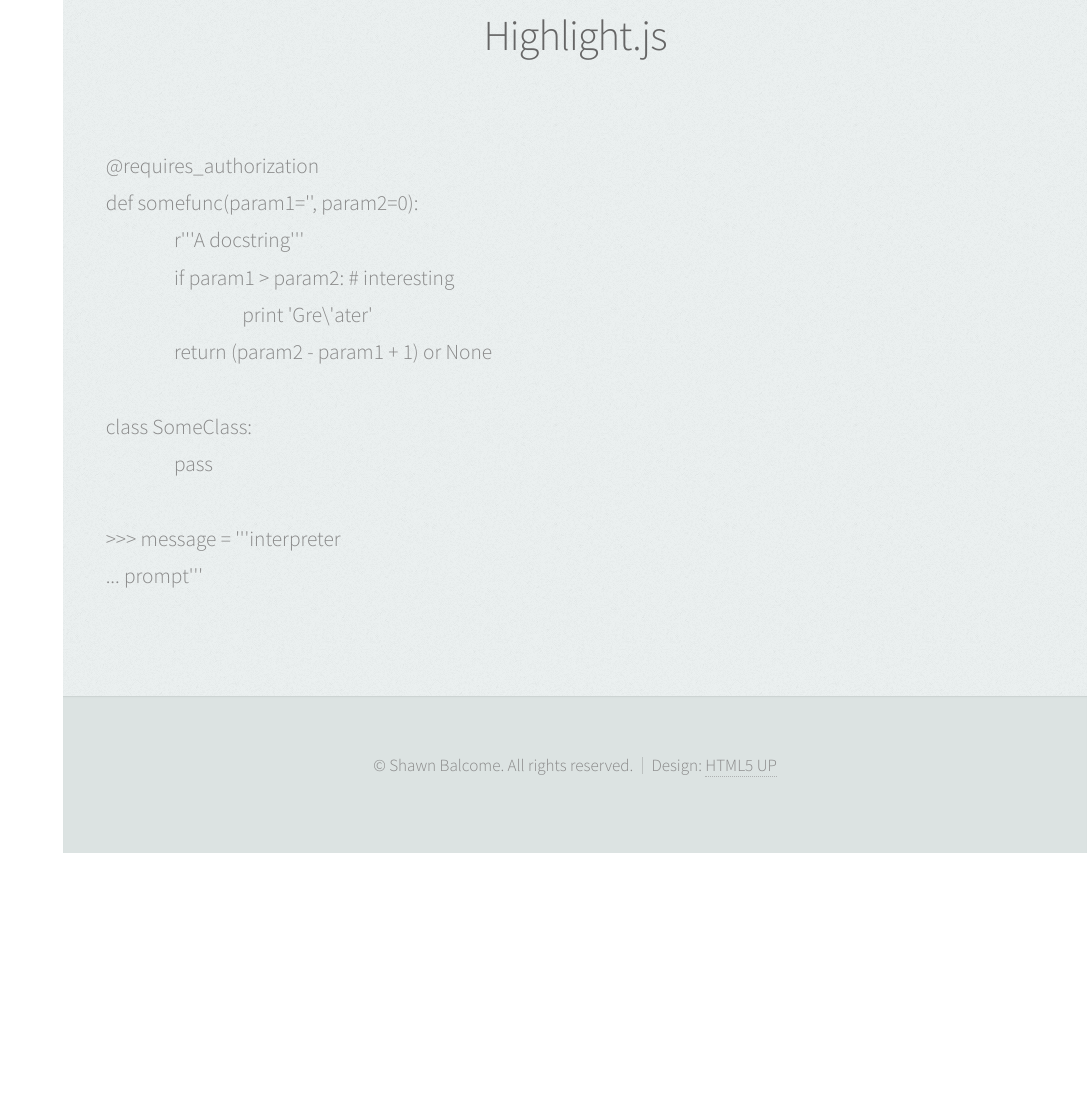
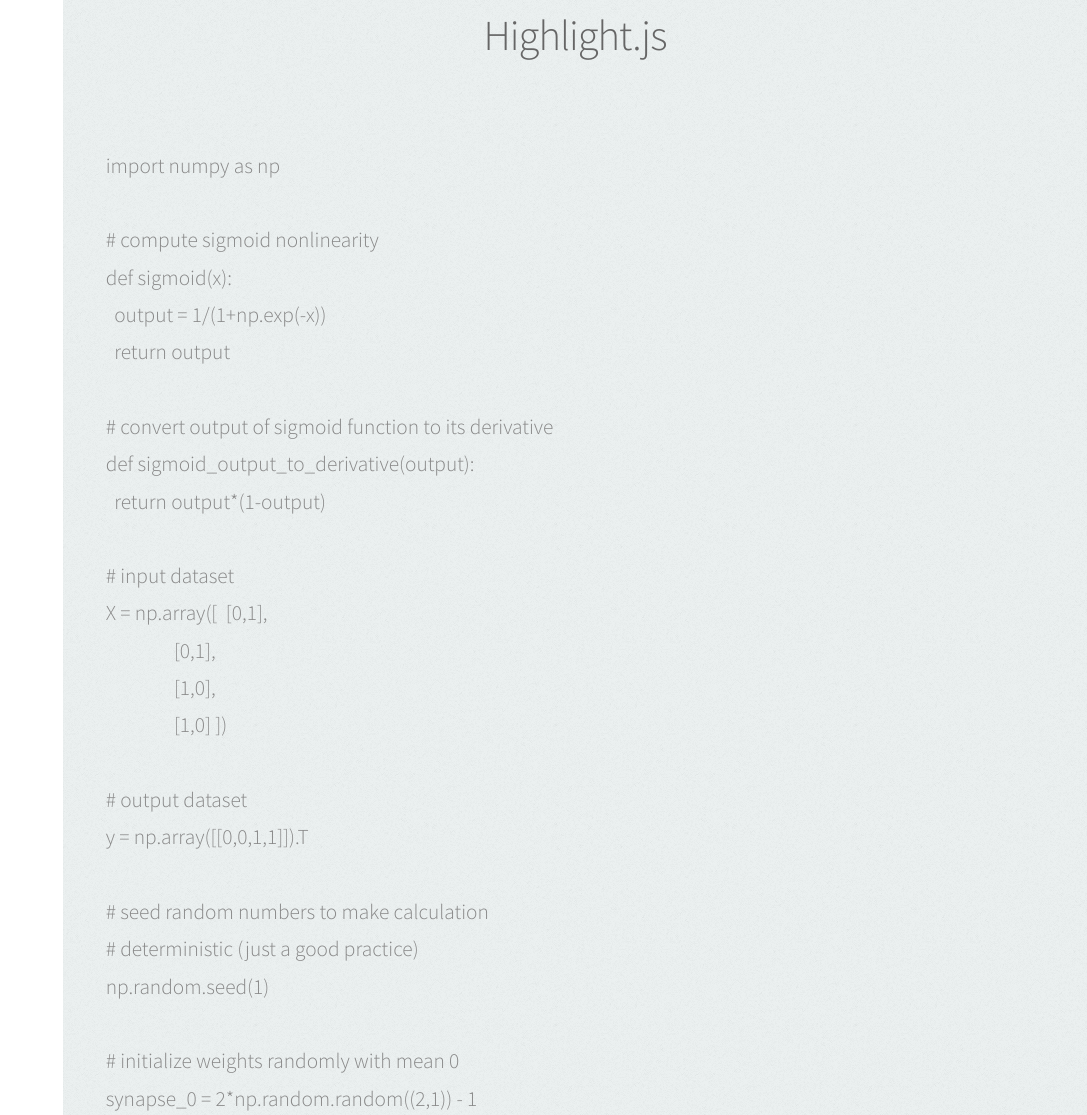
Before and after one commit to balcomes/balcomes.github.io, a plain HTML site: page index.html in a window 1280 px wide. Shown: the part 816-1931 px from the top of the page, without its empty margins (193-1280 px from the left). Before the commit the page ends 1669 px from the top, so only its background shows below. Drawn offline with nearby package versions, Linux system fonts and the light colour scheme; some packages are replaced by stand-ins of ours; a small style sheet from the web is missing.

Commit message:
NN example

```diff
--- a/index.html
+++ b/index.html
@@ -94,18 +94,52 @@
 							</header>
 							<div align="left">
 								<pre><code>
-@requires_authorization
-def somefunc(param1='', param2=0):
-		r'''A docstring'''
-		if param1 > param2: # interesting
-				print 'Gre\'ater'
-		return (param2 - param1 + 1) or None
+import numpy as np
 
-class SomeClass:
-		pass
+# compute sigmoid nonlinearity
+def sigmoid(x):
+  output = 1/(1+np.exp(-x))
+  return output
 
->>> message = '''interpreter
-... prompt'''
+# convert output of sigmoid function to its derivative
+def sigmoid_output_to_derivative(output):
+  return output*(1-output)
+
+# input dataset
+X = np.array([  [0,1],
+                [0,1],
+                [1,0],
+                [1,0] ])
+
+# output dataset
+y = np.array([[0,0,1,1]]).T
+
+# seed random numbers to make calculation
+# deterministic (just a good practice)
+np.random.seed(1)
+
+# initialize weights randomly with mean 0
+synapse_0 = 2*np.random.random((2,1)) - 1
+
+for iter in xrange(10000):
+
+  # forward propagation
+  layer_0 = X
+  layer_1 = sigmoid(np.dot(layer_0,synapse_0))
+
+  # how much did we miss?
+  layer_1_error = layer_1 - y
+
+  # multiply how much we missed by the
+  # slope of the sigmoid at the values in l1
+  layer_1_delta = layer_1_error * sigmoid_output_to_derivative(layer_1)
+  synapse_0_derivative = np.dot(layer_0.T,layer_1_delta)
+
+  # update weights
+  synapse_0 -= synapse_0_derivative
+
+print "Output After Training:"
+print layer_1
 								</code></pre>
 							</div>
 						</div>
```
